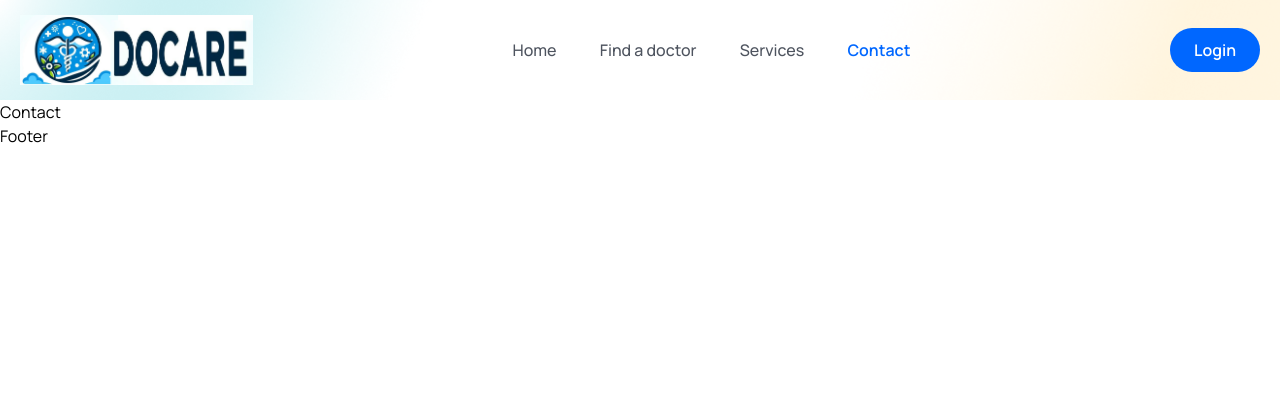
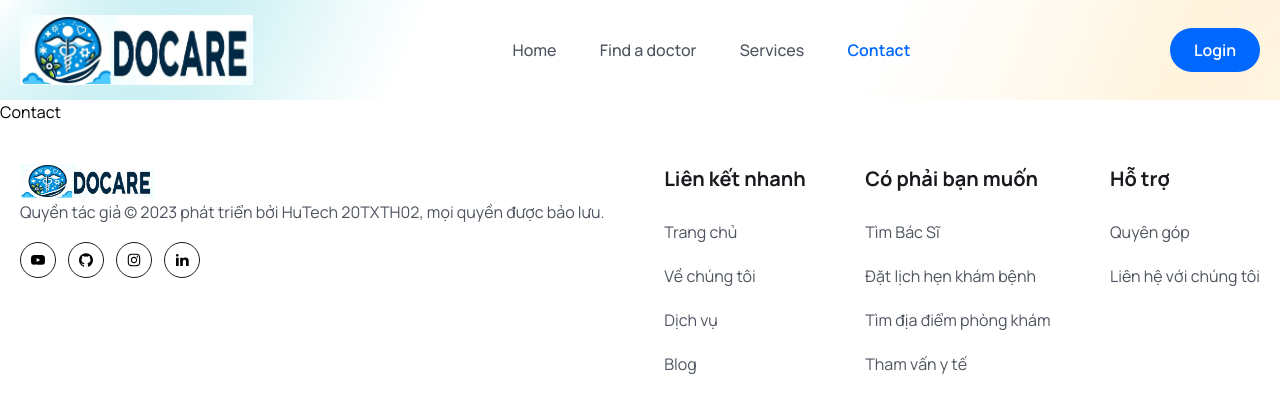
Before and after one commit to vuongdat8007/DatHenBacSi-Docare, a React (Vite) app in the folder frontend/: page /contact in a window 1280 px wide. Shown: the top 412 px of the page. Built offline with nearby package versions, Linux system fonts and the light colour scheme.

Commit message:
frontend homepage is completed

```diff
--- a/frontend/src/components/Footer/Footer.jsx
+++ b/frontend/src/components/Footer/Footer.jsx
@@ -1,7 +1,7 @@
 import React from 'react'
 import { Link } from 'react-router-dom';
 import logo from '../../assets/images/logo.png';
-import {Rilinkedinfill} from 'react-icons/ri';
+import {RiLinkedinFill} from 'react-icons/ri';
 import {AiFillYoutube, AiFillGithub, AiOutlineInstagram} from 'react-icons/ai';
 
 const socialLinks = [
@@ -10,22 +10,132 @@ const socialLinks = [
     icon: <AiFillYoutube className='group-hover:text-white w-4 h-5' />
   },
   {
-    path: "https://www.youtube.com/channel/UCAs_WVq5bR3QQmumv7F8bwA/",
+    path: "https://github.com/vuongdat8007/Docare",
     icon: <AiFillGithub className='group-hover:text-white w-4 h-5' />
   },
   {
     path: "https://www.youtube.com/channel/UCAs_WVq5bR3QQmumv7F8bwA/",
-    icon: <AiFillYoutube className='group-hover:text-white w-4 h-5' />
+    icon: <AiOutlineInstagram className='group-hover:text-white w-4 h-5' />
   },
   {
     path: "https://www.youtube.com/channel/UCAs_WVq5bR3QQmumv7F8bwA/",
-    icon: <AiFillYoutube className='group-hover:text-white w-4 h-5' />
+    icon: <RiLinkedinFill className='group-hover:text-white w-4 h-5' />
+  },
+];
+
+const quickLinks01 = [
+  {
+    path: '/home',
+    display: 'Trang chủ',
+  },
+  {
+    path: '/about-us',
+    display: 'Về chúng tôi',
+  },
+  {
+    path: '/services',
+    display: 'Dịch vụ',
+  },
+  {
+    path: '/',
+    display: 'Blog',
+  },
+];
+
+const quickLinks02 = [
+  {
+    path: "/find-a-doctor",
+    display: "Tìm Bác Sĩ",
+  },
+  {
+    path: "/",
+    display: "Đặt lịch hẹn khám bệnh",
+  },
+  {
+    path: "/",
+    display: "Tìm địa điểm phòng khám",
+  },
+  {
+    path: "/",
+    display: "Tham vấn y tế",
+  },
+];
+
+const quickLinks03 = [
+  {
+    path: "/donate",
+    display: "Quyên góp",
+  },
+  {
+    path: "/contact",
+    display: "Liên hệ với chúng tôi",
   },
 ];
 
 const Footer = () => {
+  const year = new Date().getFullYear();
   return (
-    <div>Footer</div>
+    <footer className='pb-16 pt-10'>
+    <div className='container'>
+      <div className='flex justify-between flex-col md:flex-row flex-wrap gap-[30px]'>
+        <div>
+          <img src={logo} alt="" className='w-[134px] h-[34px]'/>
+          <p className='text-[16px] leading-7 font-[400] text-textColor'>
+            Quyền tác giả © {year} phát triển bởi HuTech 20TXTH02, mọi quyền được bảo lưu.
+          </p>
+
+          <div className='flex items-center gap-3 mt-4'>
+            {socialLinks.map((link, index) => <Link to={link.path} key={index} className='w-9 h-9 border border-solid border-[#181A1E] rounded-full flex items-center justify-center group hover:bg-primaryColor hover:border-none'>
+              {link.icon}
+            </Link>)}
+          </div>
+        </div>
+
+        <div>
+          <h2 className='text-[20px] leading-[30px] font-[700] mb-6 text-headingColor'>
+            Liên kết nhanh
+          </h2>
+
+          <ul>
+            {quickLinks01.map((item, index) => <li key={index} className='mb-4'>
+              <Link to={item.path} key={index} className='text-[16px] leading-7 font-[400] text-textColor'>
+              {item.display}
+            </Link></li>
+            )}
+          </ul>
+        </div>
+
+        <div>
+          <h2 className='text-[20px] leading-[30px] font-[700] mb-6 text-headingColor'>
+            Có phải bạn muốn
+          </h2>
+
+          <ul>
+            {quickLinks02.map((item, index) => <li key={index} className='mb-4'>
+              <Link to={item.path} key={index} className='text-[16px] leading-7 font-[400] text-textColor'>
+              {item.display}
+            </Link></li>
+            )}
+          </ul>
+        </div>
+
+        <div>
+          <h2 className='text-[20px] leading-[30px] font-[700] mb-6 text-headingColor'>
+            Hỗ trợ
+          </h2>
+
+          <ul>
+            {quickLinks03.map((item, index) => <li key={index} className='mb-4'>
+              <Link to={item.path} key={index} className='text-[16px] leading-7 font-[400] text-textColor'>
+              {item.display}
+            </Link></li>
+            )}
+          </ul>
+        </div>
+
+      </div>
+    </div>
+    </footer>
   )
 }
 
```
